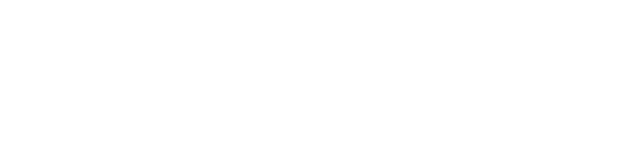
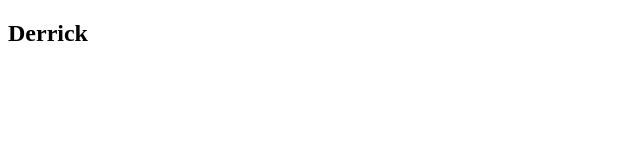
Before and after one commit to dmu1007/foobar, a plain HTML site: page index.html in a window 1280 px wide. Shown: the whole page, without its empty margins (0-640 px from the left). Drawn offline with Linux system fonts and the light colour scheme.

Commit message:
updated h2 with name

```diff
--- a/index.html
+++ b/index.html
@@ -7,6 +7,6 @@
   <title>Document</title>
 </head>
 <body>
-  <h2></h2>
+  <h2>Derrick</h2>
 </body>
 </html>
```
